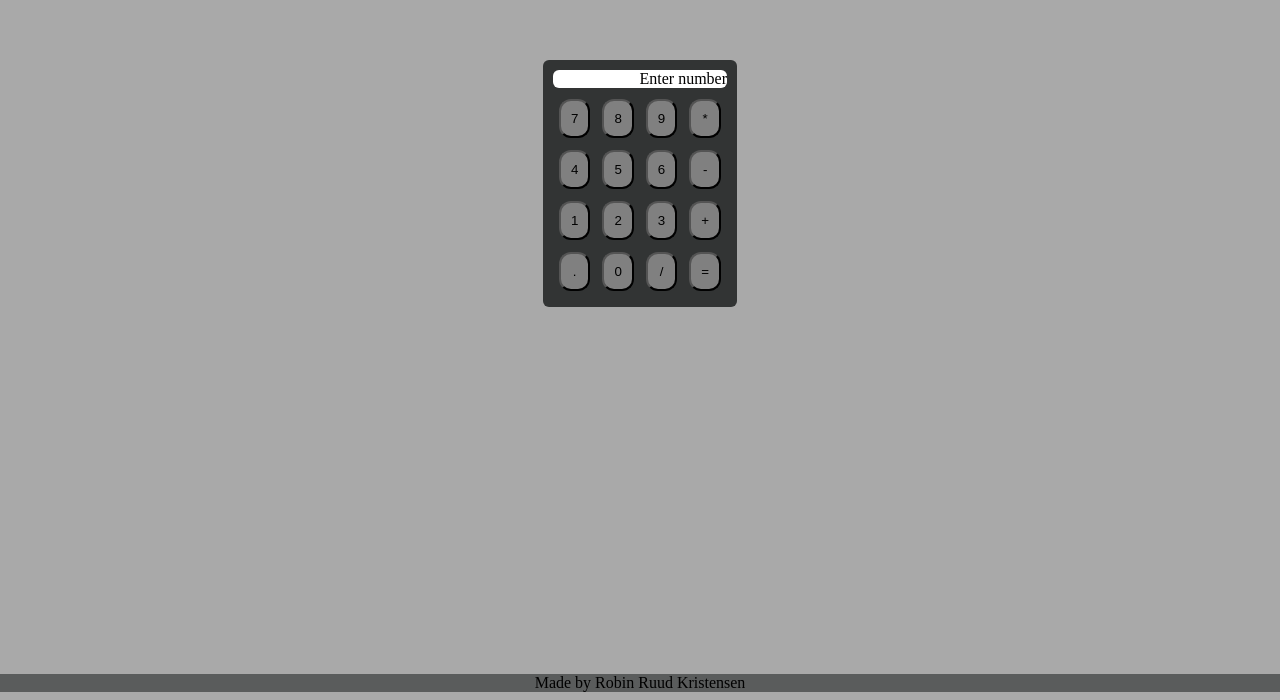
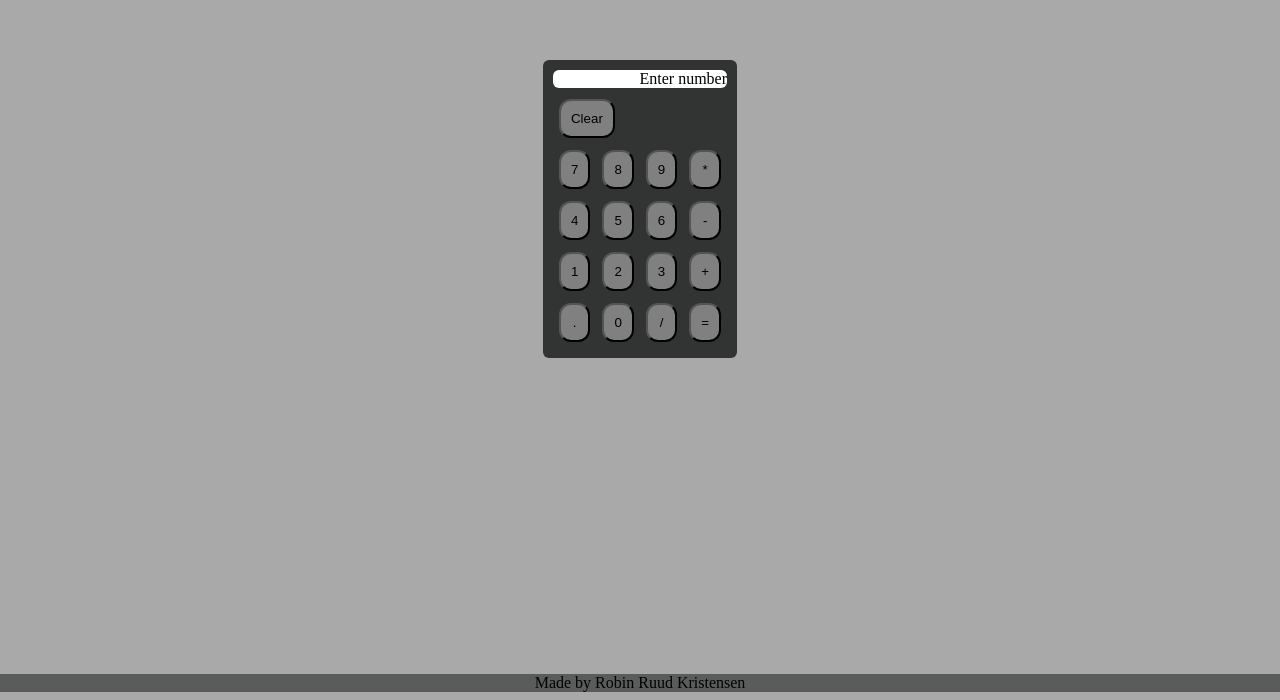
Before and after one commit to sasukeruud/javascript-calculator, a plain HTML site: page index.html in a window 1280 px wide. Shown: the part 108-808 px from the top of the page. Drawn offline with Linux system fonts and the light colour scheme.

Commit message:
added clear button beside display

```diff
--- a/index.html
+++ b/index.html
@@ -11,8 +11,11 @@
     <body>
         <div class="main">
             <div class="calculator">
-                <div class="display">
-                    Enter number
+                <div class="top-part">
+                    <div class="display">
+                        Enter number
+                    </div>
+                    <button class="button-clear">Clear</button>
                 </div>
                 <div class="input-buttons">
                     <button class="button-one">1</button>
```
